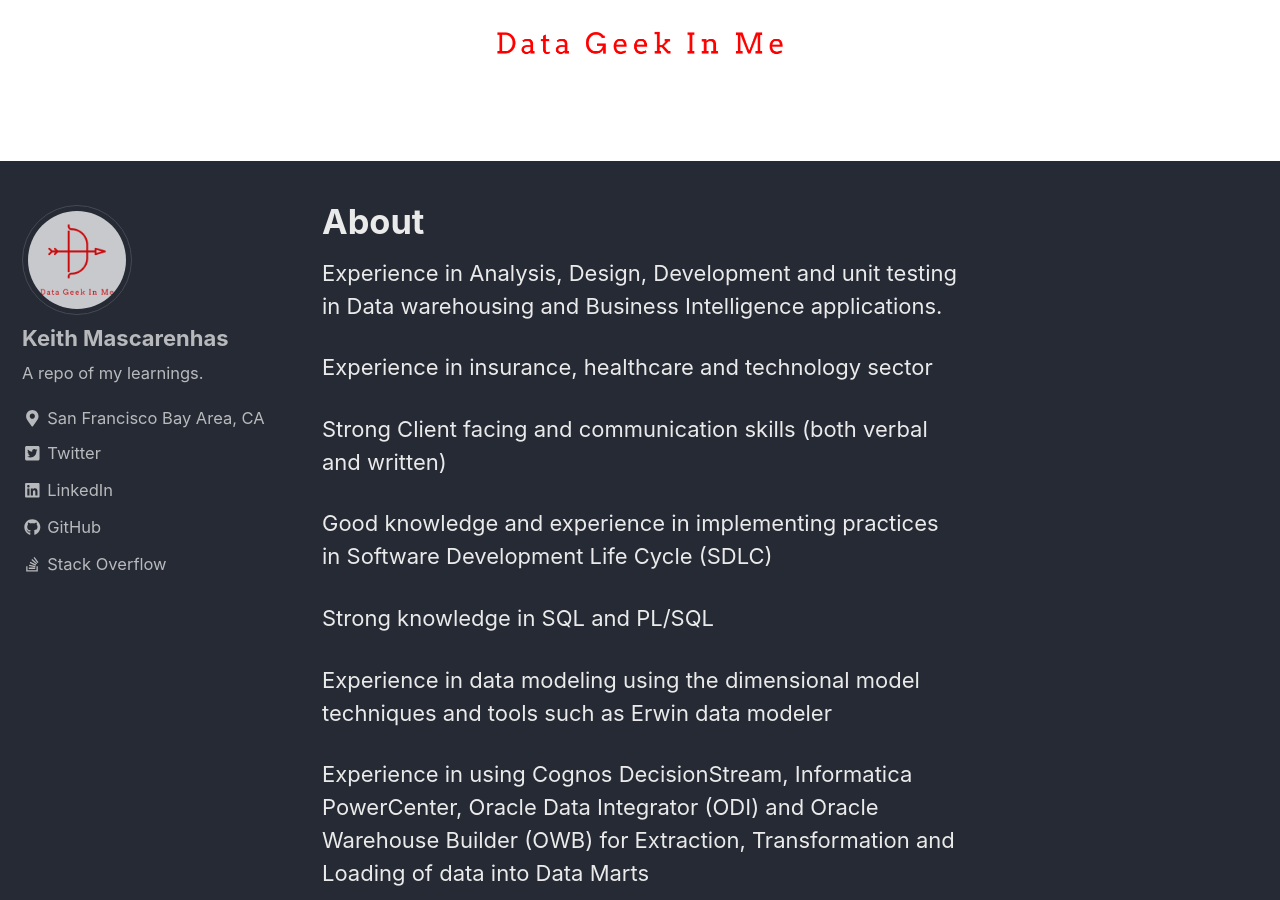
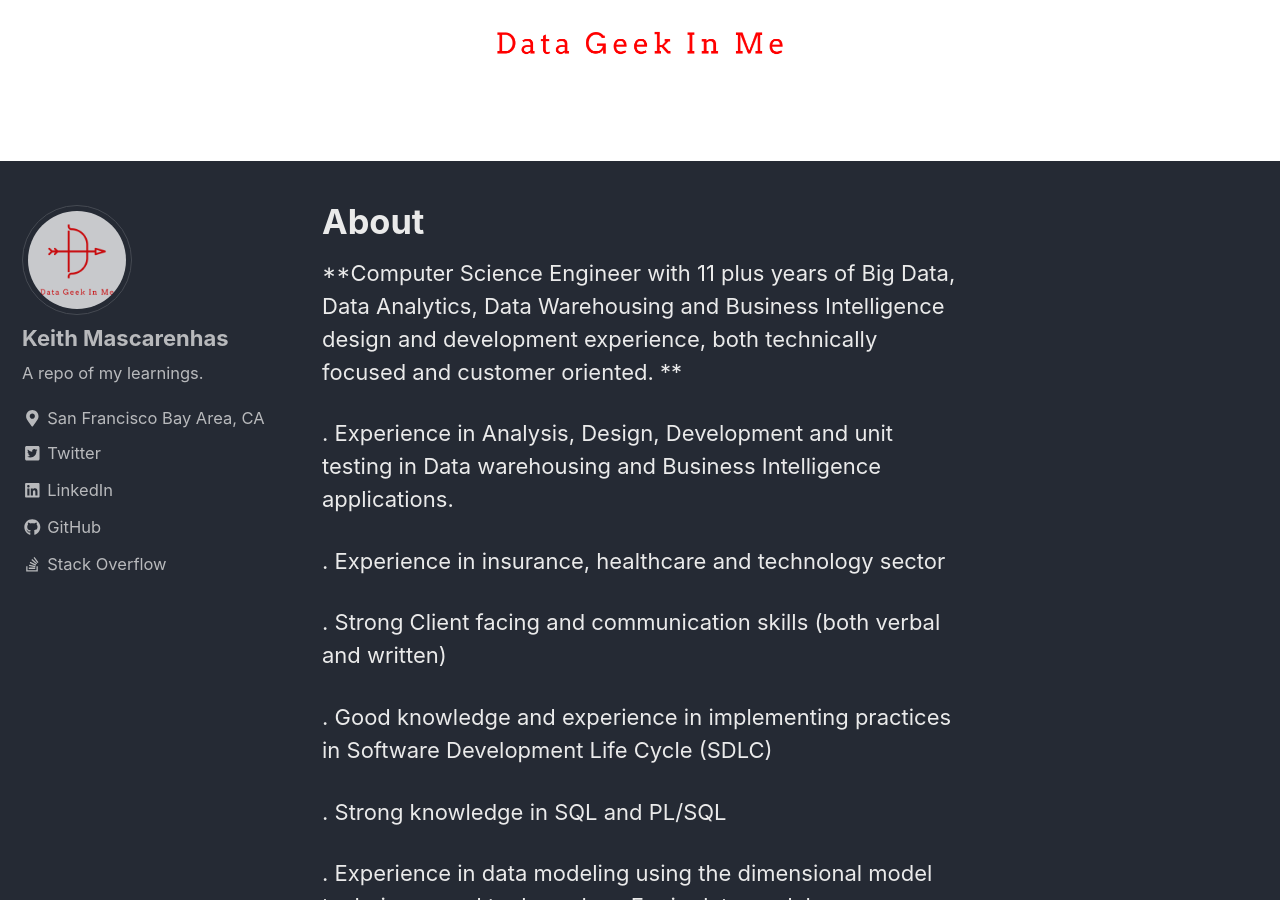
Before and after one commit to datageekinme/datageekinme.github.io, a Jekyll site: the page built from _pages/about.md, in a window 1280 px wide and 900 px high, scrolled down 426 px. Built offline with Jekyll 4.4.1, drawn with Linux system fonts in a browser that asks for light colours; nearby versions of some CDN libraries; some of the changed text lies outside the part shown.

Commit message:
modified about page

```diff
--- a/_pages/about.md
+++ b/_pages/about.md
@@ -5,24 +5,28 @@ header:
   image: "/assets/images/logo/cover-photo.png"
 ---
 
-Experience in Analysis, Design, Development and unit testing in Data warehousing and Business Intelligence applications.
+**Computer Science Engineer with 11 plus years of Big Data, Data Analytics, Data Warehousing and Business
+Intelligence design and development experience, both technically focused and customer oriented. **
 
-Experience in insurance, healthcare and technology sector
 
-Strong Client facing and communication skills (both verbal and written)
+  . Experience in Analysis, Design, Development and unit testing in Data warehousing and Business Intelligence applications.
 
-Good knowledge and experience in implementing practices in Software Development Life Cycle (SDLC)
+  . Experience in insurance, healthcare and technology sector
 
-Strong knowledge in SQL and PL/SQL
+  . Strong Client facing and communication skills (both verbal and written)
 
-Experience in data modeling using the dimensional model techniques and tools such as Erwin data modeler
+  . Good knowledge and experience in implementing practices in Software Development Life Cycle (SDLC)
 
-Experience in using Cognos DecisionStream, Informatica PowerCenter, Oracle Data Integrator (ODI) and Oracle Warehouse Builder (OWB) for Extraction, Transformation and Loading of data into Data Marts
+  . Strong knowledge in SQL and PL/SQL
 
-Experience in using data replication tools like Oracle GoldenGate
+  . Experience in data modeling using the dimensional model techniques and tools such as Erwin data modeler
 
-Experience in designing, developing and maintaining Cognos PowerPlay cubes, Cognos ReportNet reports and Oracle BI (OBIEE) Reports and Dashboards
+  . Experience in using Cognos DecisionStream, Informatica PowerCenter, Oracle Data Integrator (ODI) and Oracle Warehouse Builder (OWB) for Extraction, Transformation and Loading of data into Data Marts
 
-Experience with different databases including Oracle, SQL Server 2005 and MS Access
+  . Experience in using data replication tools like Oracle GoldenGate
 
-Specialties: Dimensional Modelling, Analytical and problem solving skills, Data warehousing and Business Intelligence, SQL, ETL, Data Integration, Data Replication
+  . Experience in designing, developing and maintaining Cognos PowerPlay cubes, Cognos ReportNet reports and Oracle BI (OBIEE) Reports and Dashboards
+
+  . Experience with different databases including Oracle, SQL Server 2005 and MS Access
+
+  . Specialties: Dimensional Modelling, Analytical and problem solving skills, Data warehousing and Business Intelligence, SQL, ETL, Data Integration, Data Replication
```
